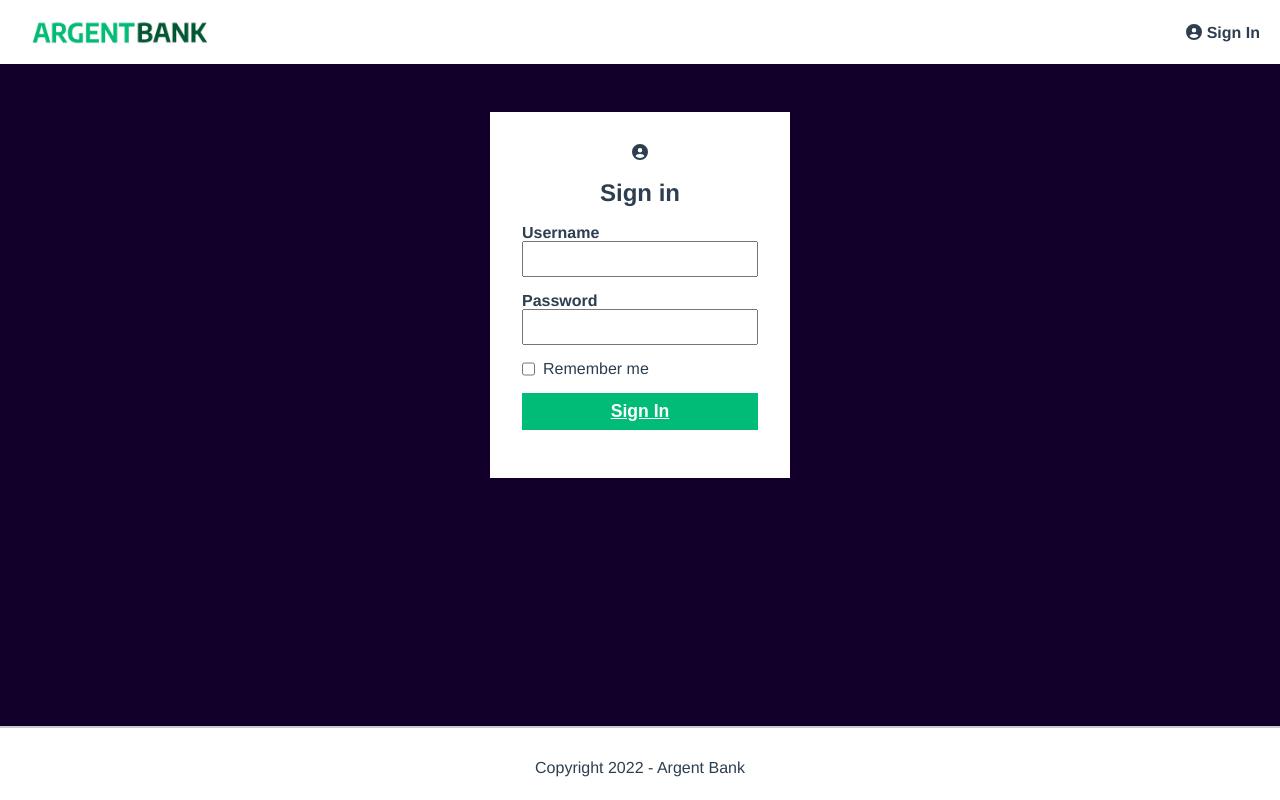
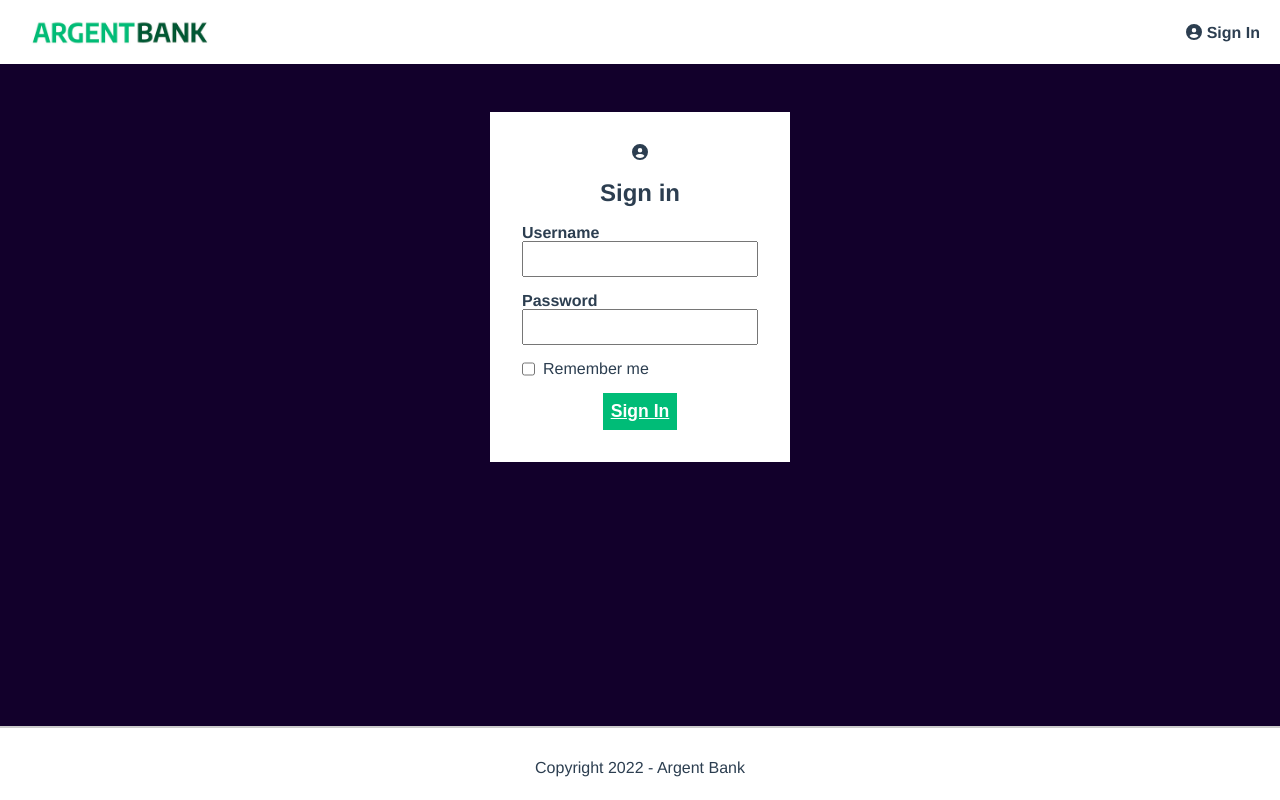
Before and after one commit to AnthoLFB/AnthonyLefebvre_13_26092022, a React (Create React App) app: page /login in a window 1280 px wide. Built offline with nearby package versions, Linux system fonts and the light colour scheme.

Commit message:
Name change for css classes.

```diff
--- a/src/components/CustomBtn.jsx
+++ b/src/components/CustomBtn.jsx
@@ -5,15 +5,15 @@ function CustomBtn({title, type, isActivated})
     if(isActivated)
     {
         return (
-            <div className="field__container">
-                <button className="field__container__button" type={type}>{title}</button>
+            <div className="field-container">
+                <button className="field-container__button" type={type}>{title}</button>
             </div>
         )
     }
 
     return (
-        <div className="field__container">
-            <button className="field__container__button field__container__button--disabled" type={type} disabled>{title} - (disabled)</button>
+        <div className="field-container">
+            <button className="field-container__button field--container__button--disabled" type={type} disabled>{title} - (disabled)</button>
         </div>
     )
 }
--- a/src/styles/components/CustomBtn.css
+++ b/src/styles/components/CustomBtn.css
@@ -1,4 +1,4 @@
-.field__container__button
+.field-container__button
 {
     padding: 8px;
     font-size: 1.1rem;
```
